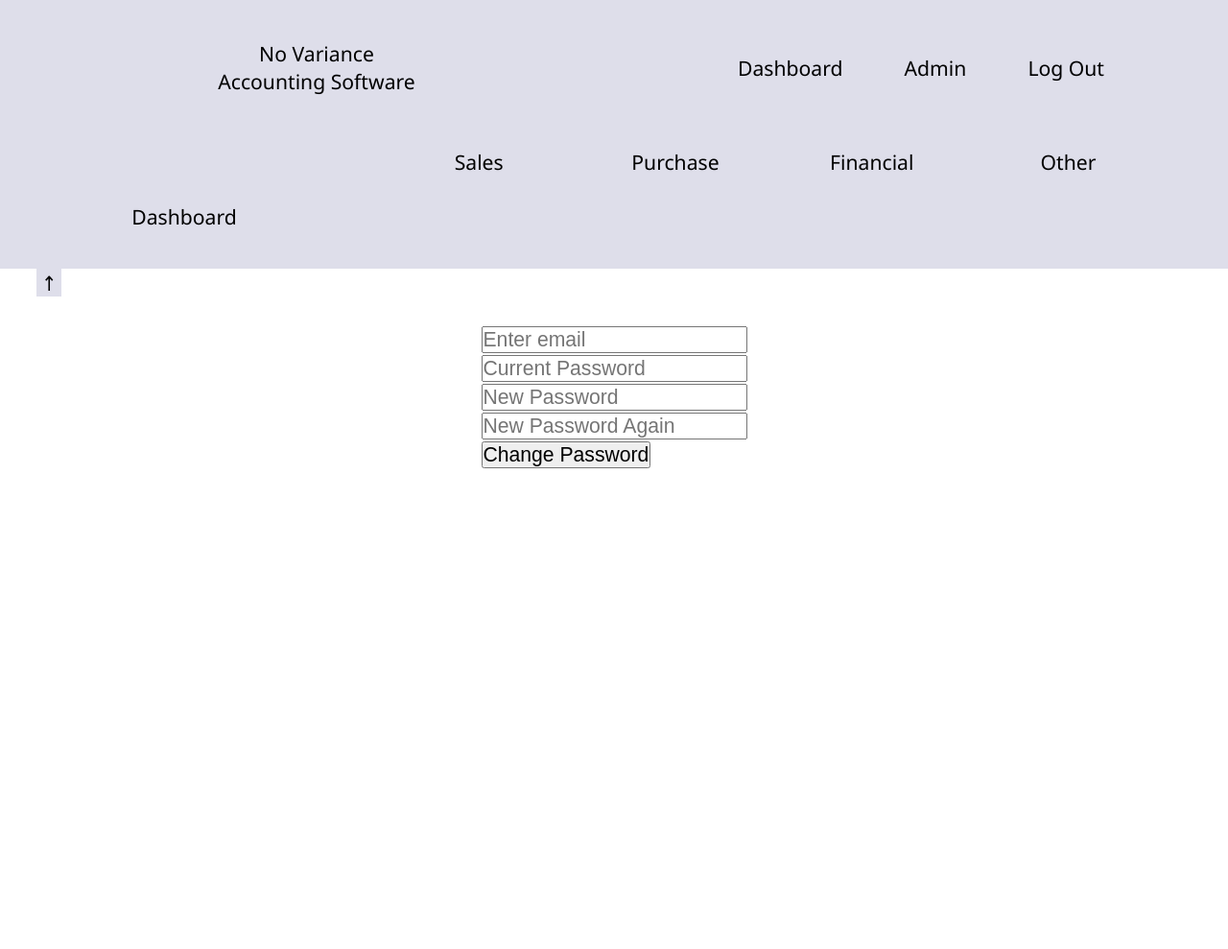
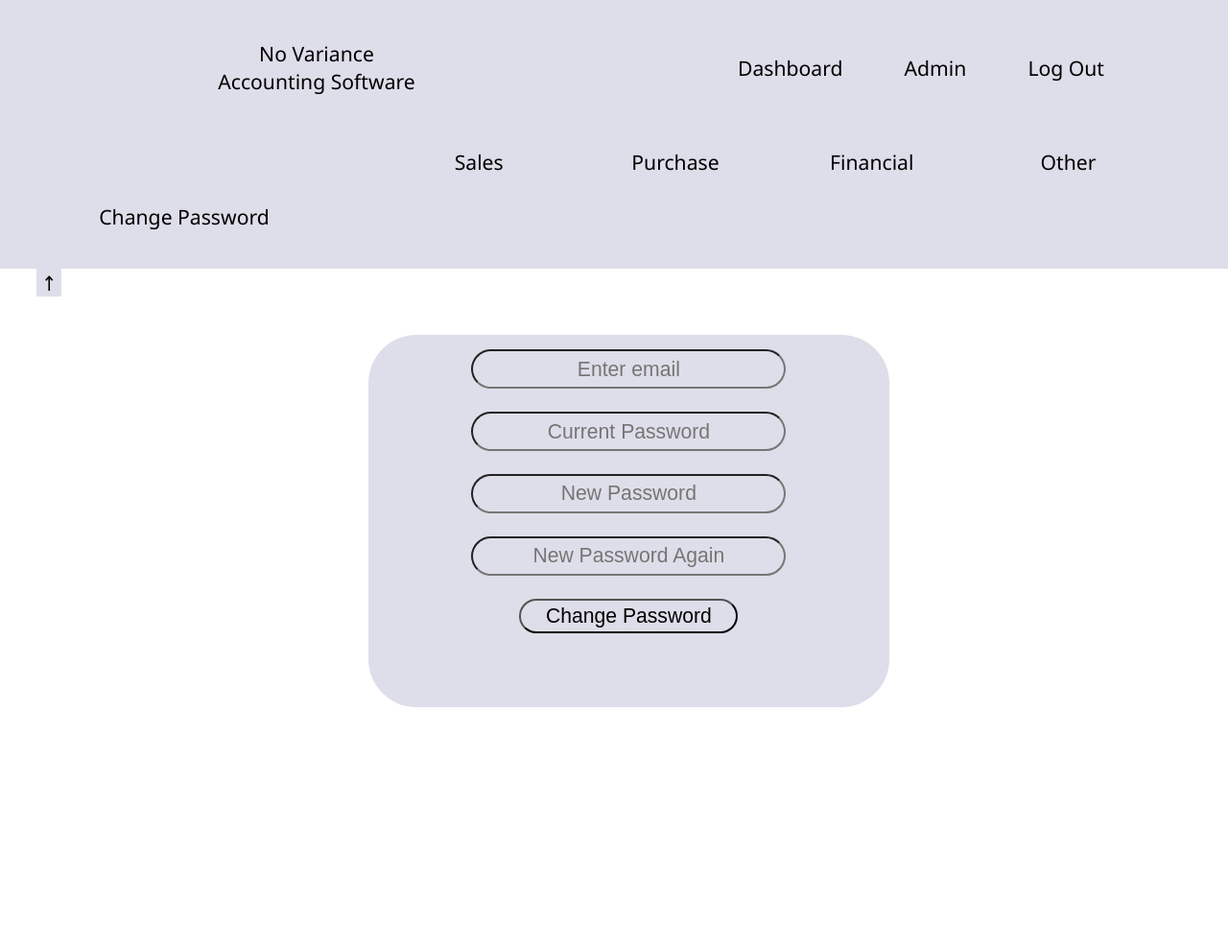
Before and after one commit to 5idneyD/FinancialForecasts, a Flask app: template src/templates/changePassword.html in a window 1280 px wide. Shown: the whole page at 96% size. Run offline with Flask 3, Linux system fonts and the light colour scheme; the template is opened without the code that fills it, so the values that code supplies are empty; some libraries are stand-ins or nearby versions.

Commit message:
Change Password page formatted

```diff
--- a/src/templates/admin.html
+++ b/src/templates/admin.html
@@ -60,7 +60,7 @@
 </form>
 {% elif admin==2 or admin=="2" %}
 
-<div class="body-node adminForm" id="first" style="width: 30vw">
+<div class="body-node adminBody" id="first" style="width: 30vw">
 	<div>
 		<button
 			class="invoiceForm adminButton"
--- a/src/templates/changePassword.html
+++ b/src/templates/changePassword.html
@@ -1,30 +1,34 @@
-{% extends "blueprint.html" %} {% block body %}
-
-				<div id="data">
-					<div id="holding">
-						<div class="row"><br /></div>
+{% set title="Change Password" %} {% extends "blueprint.html" %} {% block body %}
 <form method="post">
-							<div class="row changePassword">
-								<input type="email" name="user_email" placeholder="Enter email" required/>
+	<div class="body-node" id="adminBody" style="width: 40vw">
+		<div class="adminBody">
+			<div>
+				<input type="email" name="user_email" placeholder="Enter email" required />
 			</div>
-							<div class="row changePassword">
-								<input type="password" name="old_password" id="old_password" placeholder="Current Password" required/>
+			<div>
+				<input type="password" name="old_password" id="old_password" placeholder="Current Password" required />
 			</div>
-							<div class="row changePassword">
-								<input type="password" name="new_password" id="new_password" placeholder="New Password" required/>
+			<div>
+				<input type="password" name="new_password" id="new_password" placeholder="New Password" required />
 			</div>
-							<div class="row changePassword">
-								<input type="password" name="new_password2" id="new_password2" placeholder="New Password Again" required/>
+			<div>
+				<input
+					type="password"
+					name="new_password2"
+					id="new_password2"
+					placeholder="New Password Again"
+					required />
 			</div>
-							<div class="row changePassword">
+			<div>
 				{% if email=='example@basicaccounting.co.uk' %}
 				<button type="submit" id="submitButton" disabled>Change Password</button>
 				{% else %}
 				<button type="submit" id="submitButton">Change Password</button>
 				{% endif %}
 			</div>
-						</form>
-						<div class="row changePassword"><p>{{message}}</p></div>
+
+			<div><p>{{message}}</p></div>
 		</div>
 	</div>
+</form>
 {% endblock %}
```
Lines whose indentation alone changed are shown as unchanged.
